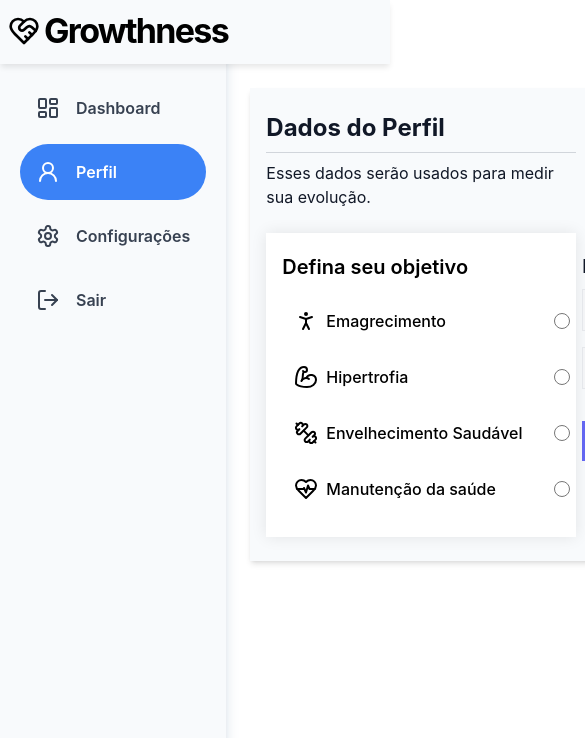
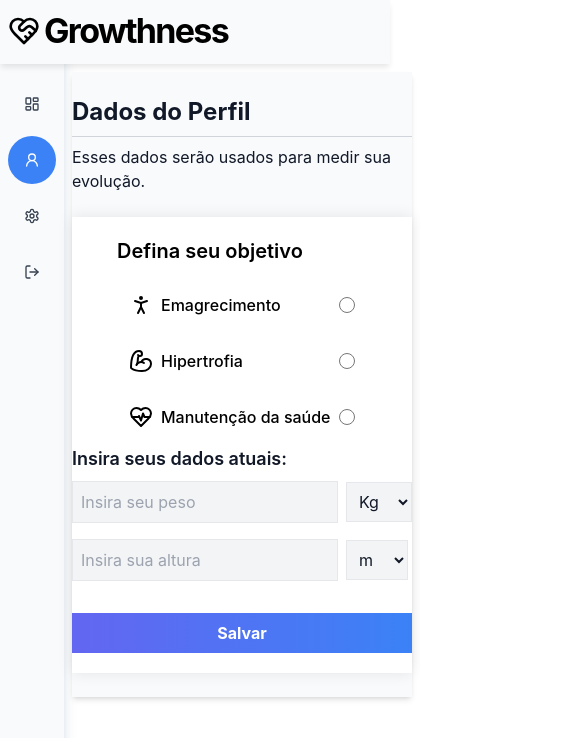
Before and after one commit to MicaelTargino/Growthness-Frontend, a React (Create React App) app: page /profile in a window 390 px wide. Shown: the top 738 px of the page, 585 px wide, since content can reach past the window. Built offline with nearby package versions, Linux system fonts and the light colour scheme.

Commit message:
ensure responsivity

```diff
--- a/src/components/SideBar.jsx
+++ b/src/components/SideBar.jsx
@@ -17,7 +17,7 @@ const SideBar = ({SectionActive=""}) => {
 
 
     return (
-    <div className="card w-auto bg-slate-50 p-5 shadow-lg pt-20 shadow-slate-300 rounded-md">
+    <div className="card md:w-auto bg-slate-50 p-2 md:p-5 shadow-lg pt-20 shadow-slate-300 rounded-md">
       <ul className="w-full flex flex-col gap-2">
         <SideBarItem
           Icon={LayoutDashboard}
--- a/src/components/SideBarItem.jsx
+++ b/src/components/SideBarItem.jsx
@@ -7,8 +7,10 @@ const SideBarItem = ({ Icon, text, handleClick=() => {}, active=false }) => {
   return (
     <li className="flex-center cursor-pointer p-16-semibold w-full whitespace-nowrap">
       <button onClick={() => handleClick()} className={`p-16-semibold flex size-full gap-4 p-4 group font-semibold rounded-full bg-cover hover:text-white hover:bg-blue-500 hover:shadow-inner text-gray-700 transition-all ease-linear ${active ? "text-white bg-blue-500" : ""} `}>
-        <Icon className="size-6" />
-        {text}
+        <Icon className="size-4 md:size-6" />
+        <span className="hidden lg:block">
+          {text}
+        </span>
       </button>
     </li>
   );
--- a/src/pages/ProfilePage.js
+++ b/src/pages/ProfilePage.js
@@ -6,15 +6,13 @@ const ProfilePage = () => {
         <MainLayout sectionActive="Profile">
             <section className="w-full flex items-center justify-center">
                 <form className="w-full max-w-[750px] lg:w-[750px] lg:max-w-full rounded-lg flex items-center justify-center xl:justify-start">
-                    <div className="w-full max-w-[750px] lg:max-w-full lg:w-[750px] rounded-lg shadow-md py-6 px-4 xl:px-8 bg-slate-50 flex flex-col justify-center relative">
+                    <div className="w-full max-w-[750px] lg:max-w-full lg:w-[750px] rounded-lg shadow-md py-6 md:px-4 xl:px-8 bg-slate-50 flex flex-col justify-center relative">
                     <h2 className="text-2xl font-bold text-gray-900 mb-2">Dados do Perfil</h2>
                     <div className='w-[100%] h-[1px] bg-gray-300 mb-2'></div>
                     <p className="text-gray-900 mb-6">Esses dados serão usados para medir sua evolução.</p>
-                    <div className="px-4 py-5 bg-white flex justify-between rounded-md shadow-[0px_0px_15px_rgba(0,0,0,0.09)]">
+                    <div className="md:px-4 py-5 bg-white flex flex-wrap items-center justify-center md:justify-between rounded-md shadow-[0px_0px_15px_rgba(0,0,0,0.09)]">
                         <div className="flex flex-col gap-2">
-                            <div
-                            class="w-[300px]"
-                            >
+                            <div class="min-w-[250px]">
                             <legend class="text-xl font-semibold mb-3 select-none">Defina seu objetivo</legend>
                             <label
                                 for="emagrecimento"
@@ -49,22 +47,6 @@ const ProfilePage = () => {
                                 />
                             </label>
                             <label
-                                for="envelhecimento_saudavel"
-                                name="goal"
-                                class="font-medium h-14 relative hover:bg-zinc-100 flex items-center px-3 gap-3 rounded-lg has-[:checked]:text-blue-500 has-[:checked]:bg-blue-50 has-[:checked]:ring-blue-300 has-[:checked]:ring-1 select-none"
-                            >
-                                <div class="w-5">
-                                <Dumbbell/>
-                                </div>
-                                Envelhecimento Saudável
-                                <input
-                                type="radio"
-                                name="goal"
-                                class="w-4 h-4 absolute accent-blue-500 right-3"
-                                id="envelhecimento_saudavel"
-                                />
-                            </label>
-                            <label
                                 for="manutencao_saude"
                                 name="goal"
                                 class="font-medium h-14 relative hover:bg-zinc-100 flex items-center px-3 gap-3 rounded-lg has-[:checked]:text-blue-500 has-[:checked]:bg-blue-50 has-[:checked]:ring-blue-300 has-[:checked]:ring-1 select-none"
@@ -83,7 +65,7 @@ const ProfilePage = () => {
                             </div>
 
                         </div>
-                        <div class="w-[300px]">
+                        <div class="">
                         <h2 className="text-lg font-semibold text-gray-900 mb-2">Insira seus dados atuais: </h2>
                         <div className="flex items-center gap-2">
                             <input type="number" name="weight" className="bg-gray-100 border text-gray-900 rounded-md p-2 mb-4 focus:bg-gray-200 focus:outline-none focus:ring-1 focus:ring-blue-500 transition ease-in-out duration-150" placeholder="Insira seu peso" />
--- a/src/pages/layout/MainLayout.js
+++ b/src/pages/layout/MainLayout.js
@@ -6,7 +6,7 @@ const MainLayout = ({children, sectionActive}) => {
         <section className='w-[100vw] max-w-[100vw] h-[100vh] bg-lightest flex'>
             <SideBar SectionActive={sectionActive} />
             <NavHeader absolute={true} />
-            <main className='w-full p-6'>
+            <main className='w-full p-2 md:p-6'>
                 <section className='mt-16'>
                     {children}
                 </section>
```
